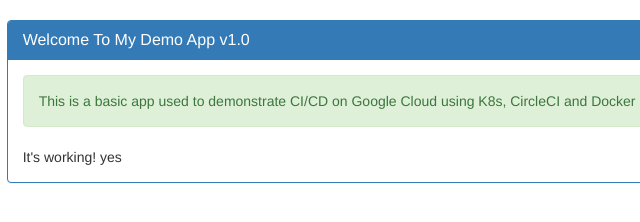
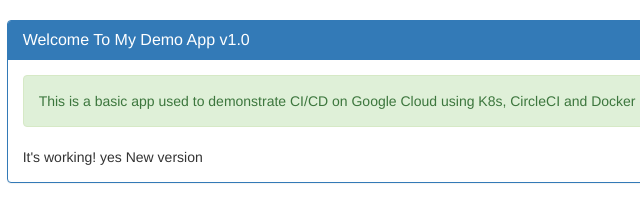
Before and after one commit to gonzalezlizan/circlecitest, a plain HTML site: page index.html in a window 1280 px wide. Shown: the full height of the page, 115-755 px from the left. Drawn offline with nearby package versions, Linux system fonts and the light colour scheme.

Commit message:
new version

```diff
--- a/index.html
+++ b/index.html
@@ -17,6 +17,7 @@
           <p>This is a basic app used to demonstrate CI/CD on Google Cloud using K8s, CircleCI and Docker </p>
        </div>
          It's working! yes
+         New version
       </div>
   </div>
   </div>
```
